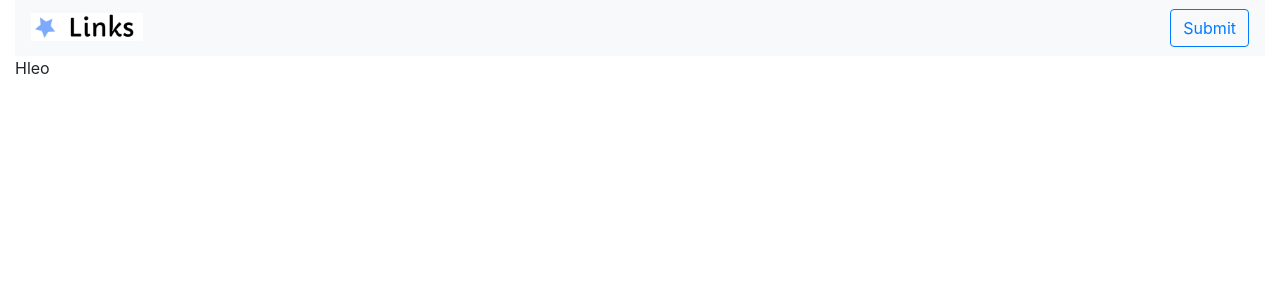
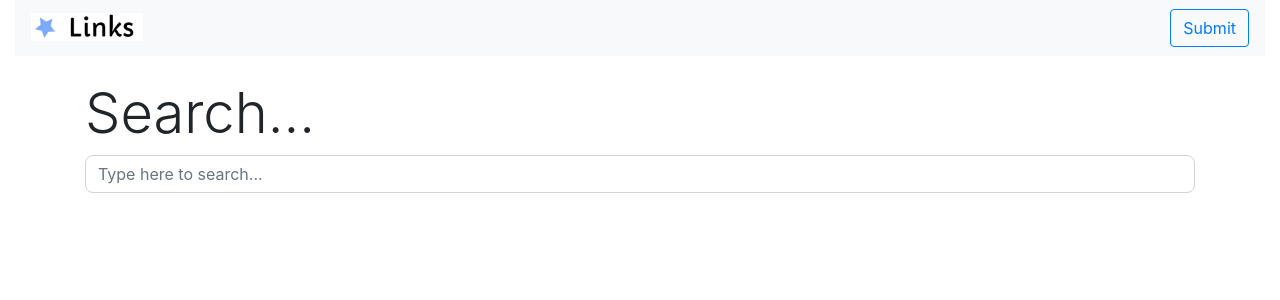
Before and after one commit to Sparkenstein/links, a React (Create React App) app in the folder client/: page / in a window 1280 px wide. Shown: the top 300 px of the page. Built offline with nearby package versions, Linux system fonts and the light colour scheme.

Commit message:
forms added

```diff
--- a/client/src/components/Body.js
+++ b/client/src/components/Body.js
@@ -1,11 +1,23 @@
 import React from 'react';
-import { Container, Row, Col } from 'react-bootstrap';
+import { Container, Row, Col, Form } from 'react-bootstrap';
 
 function Body() {
     return (
-        <Container fluid>
+        <Container>
             <Row>
-                <Col>Hleo</Col>
+                <Col>
+                    <br />
+                    <Form>
+                        <Form.Group controlId="formBasicEmail">
+                            <h2 className="display-4">Search...</h2>
+                            <Form.Control
+                                style={{ borderRadius: '0.5em' }}
+                                type="text"
+                                placeholder="Type here to search..."
+                            />
+                        </Form.Group>
+                    </Form>
+                </Col>
             </Row>
         </Container>
     );
```
